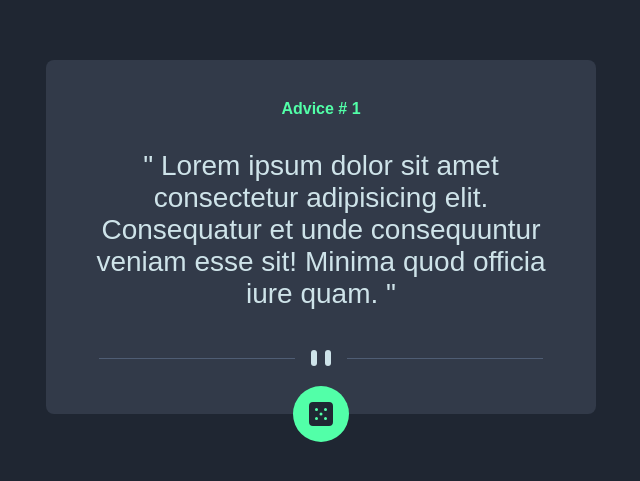
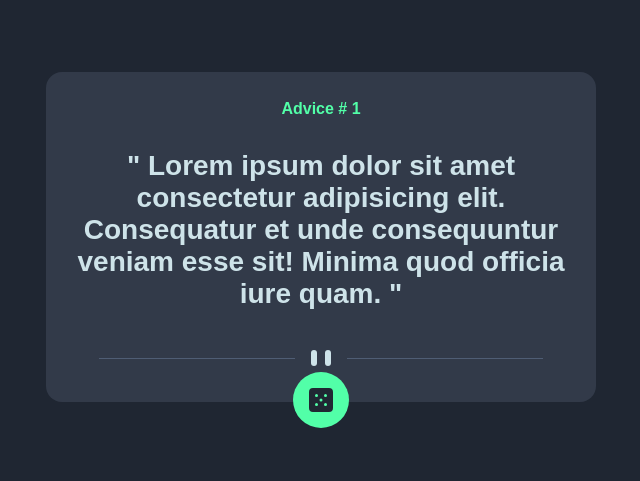
Before and after one commit to HimitsuTH/Advice-generator-app, a plain HTML site: page index.html in a window 1280 px wide. Shown: the part 163-644 px from the top of the page, without its empty margins (319-959 px from the left). Drawn offline with Linux system fonts and the light colour scheme; a web font is replaced by a local one.

Commit message:
💕 upload project

```diff
--- a/assets/sass/layout/_card.scss
+++ b/assets/sass/layout/_card.scss
@@ -14,9 +14,9 @@ main {
   align-items: center;
   flex-direction: column;
   background-color: $dark-grayish-Blue;
-  border-radius: 0.5em;
+  border-radius: 1em;
   width: clamp(100px, 90%, 550px);
-  padding: 1.5em;
+  padding: 0.75em;
 
   h1 {
     font-size: 16px;
@@ -27,6 +27,7 @@ main {
   #comment {
     font-size: 28px;
     color: hsl(193, 38%, 86%);
+    font-weight: 800;
     text-align: center;
     padding: 1rem 0.2rem;
     height: clamp(100px, 50%, 200px);
```
Also changed, not shown: assets/sass/main.css, 1 other file.
